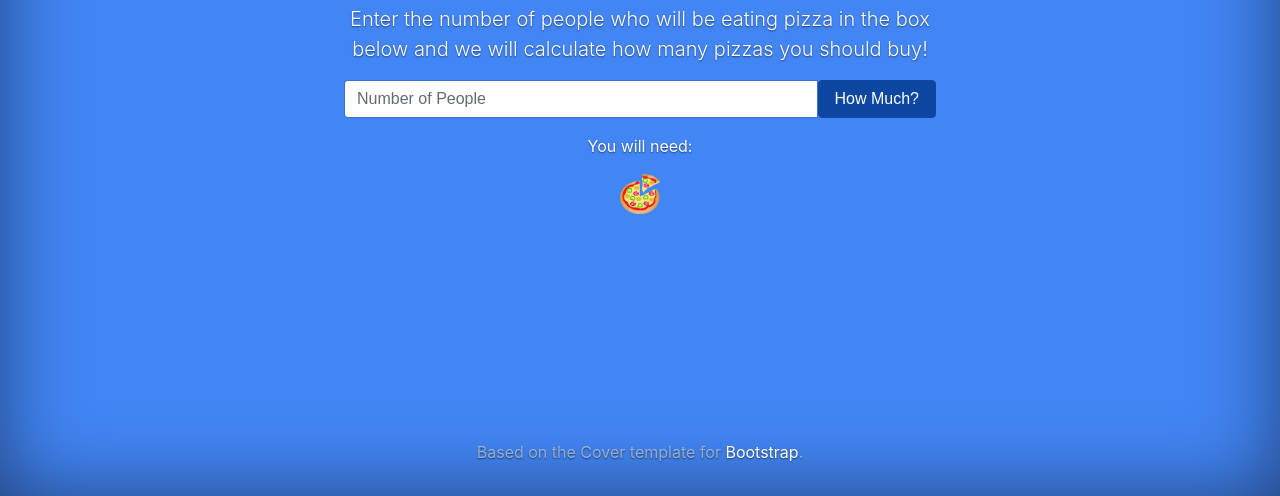
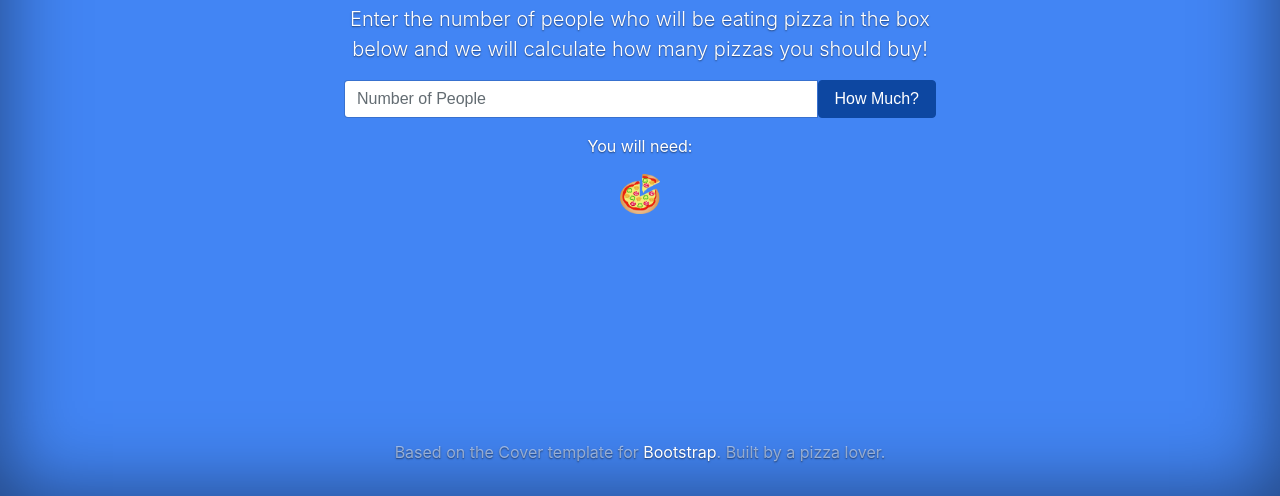
Before and after one commit to jackfader/pizzapy, a plain HTML site: page index.html in a window 1280 px wide. Shown: the part 304-800 px from the top of the page. Drawn offline with nearby package versions, Linux system fonts and the light colour scheme.

Commit message:
Add files via upload
small style changes and finalized math js

```diff
--- a/index.html
+++ b/index.html
@@ -4,8 +4,8 @@
   <head>
     <meta charset="utf-8">
     <meta name="viewport" content="width=device-width, initial-scale=1, shrink-to-fit=no">
-    <meta name="description" content="">
-    <meta name="author" content="">
+    <meta name="description" content="A simple pizza pie calculator">
+    <meta name="author" content="Jack Fader based on Bootstrap templates">
     <link rel="icon" href="pizza.png">
 
     <title>PizzaPy</title>
@@ -44,7 +44,7 @@
 
       <footer class="mastfoot mt-auto">
         <div class="inner">
-          <p>Based on the Cover template for <a href="https://getbootstrap.com/">Bootstrap</a>.</p>
+          <p>Based on the Cover template for <a href="https://getbootstrap.com/">Bootstrap</a>. Built by a pizza lover.</p>
         </div>
       </footer>
     </div>
```
